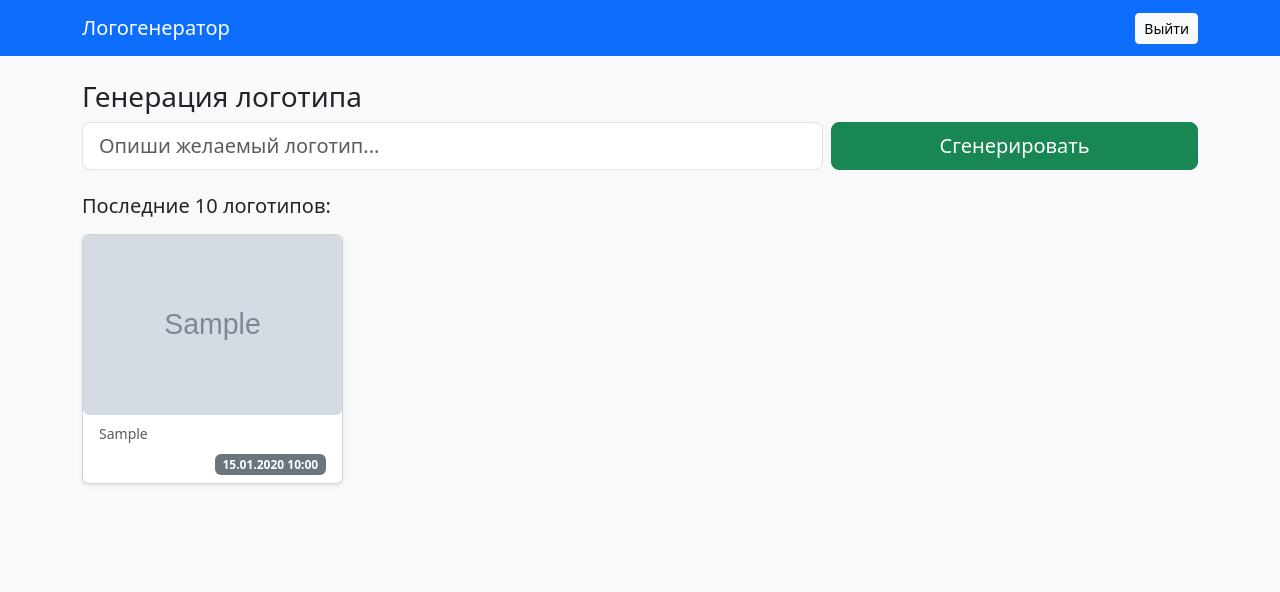
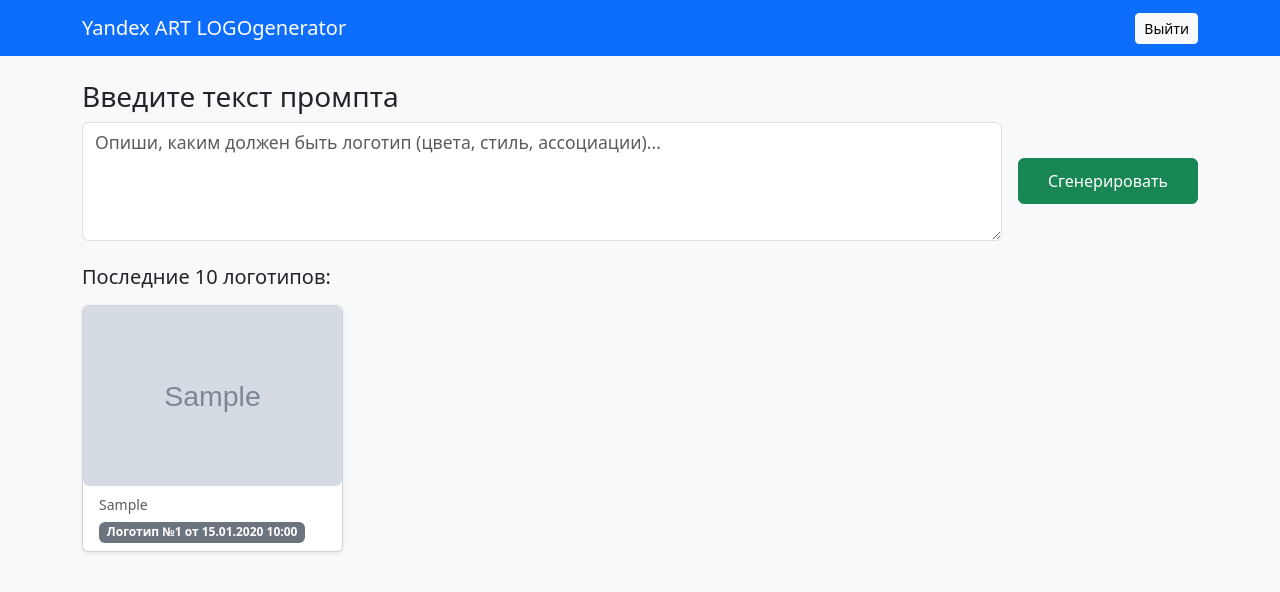
Before and after one commit to IgorL0SEV/site_bot_image_generation, a Flask app: page / in a window 1280 px wide. Shown: the top 592 px of the page. Run offline with Flask 3, Linux system fonts and the light colour scheme; a user stored in the database is signed in; tables that the repository leaves empty hold one stand-in row (values such as "Sample post"); grey boxes marked "Sample" are stand-in pictures; parts of the project's set-up code (start-up, migrations or seed data) failed here and were passed over.

Commit message:
Updated the app: added run_all.py, improved templates and core logic

```diff
--- a/app.py
+++ b/app.py
@@ -1,6 +1,6 @@
 import os
 import uuid
-from flask import Flask, render_template, request, send_file, flash, redirect, url_for, session
+from flask import Flask, render_template, request, send_file, flash, redirect, url_for, jsonify
 from flask_login import LoginManager, login_user, login_required, logout_user, current_user
 from werkzeug.security import generate_password_hash, check_password_hash
 from datetime import datetime, timedelta
@@ -9,23 +9,29 @@ from models import db, User, ImageHistory
 from logo_generator import generate_logo
 
 app = Flask(__name__)
+
+# Конфигурируем секретный ключ и базу данных
 app.config["SECRET_KEY"] = os.getenv("SECRET_KEY", "test_secret")
 app.config["SQLALCHEMY_DATABASE_URI"] = "sqlite:///site.db"
 db.init_app(app)
 
+# Настройка Flask-Login
 login_manager = LoginManager(app)
 login_manager.login_view = "login"
+login_manager.login_message = "Пожалуйста, войдите в аккаунт, чтобы получить доступ!"
 
 @login_manager.user_loader
 def load_user(user_id):
+    """Функция для подгрузки пользователя по ID (для Flask-Login)"""
     return User.query.get(int(user_id))
 
-@app.before_first_request
 def create_tables():
+    """Явно вызываем создание таблиц БД при старте"""
     db.create_all()
 
 @app.route("/register", methods=["GET", "POST"])
 def register():
+    """Регистрация пользователя"""
     if request.method == "POST":
         username = request.form.get("username")
         password = request.form.get("password")
@@ -44,6 +50,7 @@ def register():
 
 @app.route("/login", methods=["GET", "POST"])
 def login():
+    """Вход пользователя"""
     if request.method == "POST":
         username = request.form.get("username")
         password = request.form.get("password")
@@ -58,16 +65,19 @@ def login():
 @app.route("/logout")
 @login_required
 def logout():
+    """Выход пользователя"""
     logout_user()
     return redirect(url_for("login"))
 
 @app.route("/", methods=["GET", "POST"])
 @login_required
 def index():
+    """Главная страница: генерация и история изображений"""
     user = current_user
-    # --- Лимит генераций: не более 5 за час ---
+    # Лимит генераций: не более 5 за час
     one_hour_ago = datetime.utcnow() - timedelta(hours=1)
     recent = ImageHistory.query.filter_by(user_id=user.id).filter(ImageHistory.timestamp > one_hour_ago).count()
+
     if request.method == "POST":
         prompt = request.form.get("prompt", "").strip()
         if not prompt:
@@ -77,8 +87,10 @@ def index():
         else:
             try:
                 image_data = generate_logo(prompt)
+                # --- КОРРЕКТНО: имя с датой, временем и уникальным ID ---
+                timestamp = datetime.now().strftime("%Y-%m-%d_%H-%M-%S")
                 file_id = uuid.uuid4().hex
-                filename = f"{file_id}.jpg"
+                filename = f"{timestamp}_{file_id}.jpg"
                 path = os.path.join("results", filename)
                 os.makedirs("results", exist_ok=True)
                 with open(path, "wb") as f:
@@ -87,7 +99,7 @@ def index():
                 record = ImageHistory(prompt=prompt, filename=filename, user_id=user.id)
                 db.session.add(record)
                 db.session.commit()
-                # только 10 последних — удаляем лишние
+                # Оставляем только 10 последних файлов в истории
                 all_user_imgs = ImageHistory.query.filter_by(user_id=user.id).order_by(ImageHistory.timestamp.desc()).all()
                 for extra in all_user_imgs[10:]:
                     old_path = os.path.join("results", extra.filename)
@@ -99,17 +111,21 @@ def index():
             except Exception as e:
                 flash(f"Ошибка генерации: {e}")
 
-    # История (10 последних)
+    # История генераций (10 последних)
     history = ImageHistory.query.filter_by(user_id=user.id).order_by(ImageHistory.timestamp.desc()).limit(10).all()
-    return render_template("index.html", history=history)
+    now = datetime.now().strftime("%d.%m.%Y %H:%M")  # Для отображения текущего времени в шаблоне
+    return render_template("index.html", history=history, current_time=now)
 
 @app.route("/results/<filename>")
 @login_required
 def get_result(filename):
+    """Скачивание изображения по имени файла"""
     path = os.path.join("results", filename)
     if not os.path.exists(path):
         return "", 404
     return send_file(path, mimetype="image/jpeg")
 
 if __name__ == "__main__":
+    with app.app_context():
+        create_tables()   # вызываем явно!
     app.run(debug=True)
--- a/templates/index.html
+++ b/templates/index.html
@@ -2,14 +2,14 @@
 <html lang="ru">
 <head>
     <meta charset="UTF-8">
-    <title>Генерация логотипов — Личный кабинет</title>
+    <title>LOGOgenerator — Личный кабинет</title>
     <link href="https://cdn.jsdelivr.net/npm/bootstrap@5.3.3/dist/css/bootstrap.min.css" rel="stylesheet">
 </head>
 <body class="bg-light">
 
 <nav class="navbar navbar-expand-lg navbar-dark bg-primary">
   <div class="container">
-    <span class="navbar-brand">Логогенератор</span>
+    <span class="navbar-brand">Yandex ART LOGOgenerator</span>
     <div class="d-flex">
       <a href="{{ url_for('logout') }}" class="btn btn-light btn-sm ms-2">Выйти</a>
     </div>
@@ -17,15 +17,24 @@
 </nav>
 
 <div class="container mt-4">
-    <h3>Генерация логотипа</h3>
+    <h3>Введите текст промпта</h3>
 
-    <form method="post" class="row g-2 mb-4">
-        <div class="col-12 col-md-8">
-            <input name="prompt" class="form-control form-control-lg" placeholder="Опиши желаемый логотип..." required>
-        </div>
-        <div class="col-12 col-md-4">
-            <button class="btn btn-success btn-lg w-100">Сгенерировать</button>
-        </div>
+    <form method="post" class="d-flex flex-row align-items-center gap-3" style="margin-bottom: 24px;">
+        <textarea
+            class="form-control"
+            name="prompt"
+            rows="4"
+            placeholder="Опиши, каким должен быть логотип (цвета, стиль, ассоциации)..."
+            style="resize: vertical; font-size: 1.1rem;"
+            required
+        >{{ request.form.prompt or '' }}</textarea>
+        <button
+            type="submit"
+            class="btn btn-success"
+            style="min-width: 120px; max-width: 180px; width: 20vw; font-size: 1.0rem; padding: 10px 16px;"
+        >
+            Сгенерировать
+        </button>
     </form>
 
     {% with messages = get_flashed_messages() %}
@@ -48,8 +57,10 @@
                         <div class="small text-muted" style="min-height:2em;">
                             {{ item.prompt }}
                         </div>
-                  <div class="text-end">
-                    <span class="badge bg-secondary">{{ item.timestamp.strftime('%d.%m.%Y %H:%M') }}</span>
+                        <div class="d-flex justify-content-between align-items-end">
+                            <span class="badge bg-secondary">
+                                Логотип №{{ loop.index }} от {{ item.timestamp.strftime('%d.%m.%Y %H:%M') }}
+                            </span>
                         </div>
                     </div>
                  </div>
```
Also changed, not shown: run_all.py (added, +18 -0 lines), templates/login.html (+13 -7 lines), templates/register.html (+9 -7 lines), results/31011c9d16094400b50b3255e99712ae.jpg (added), results/902426791cdc419d8ba9cec617e13d38.jpg (added). Lines whose indentation alone changed are shown as unchanged.
